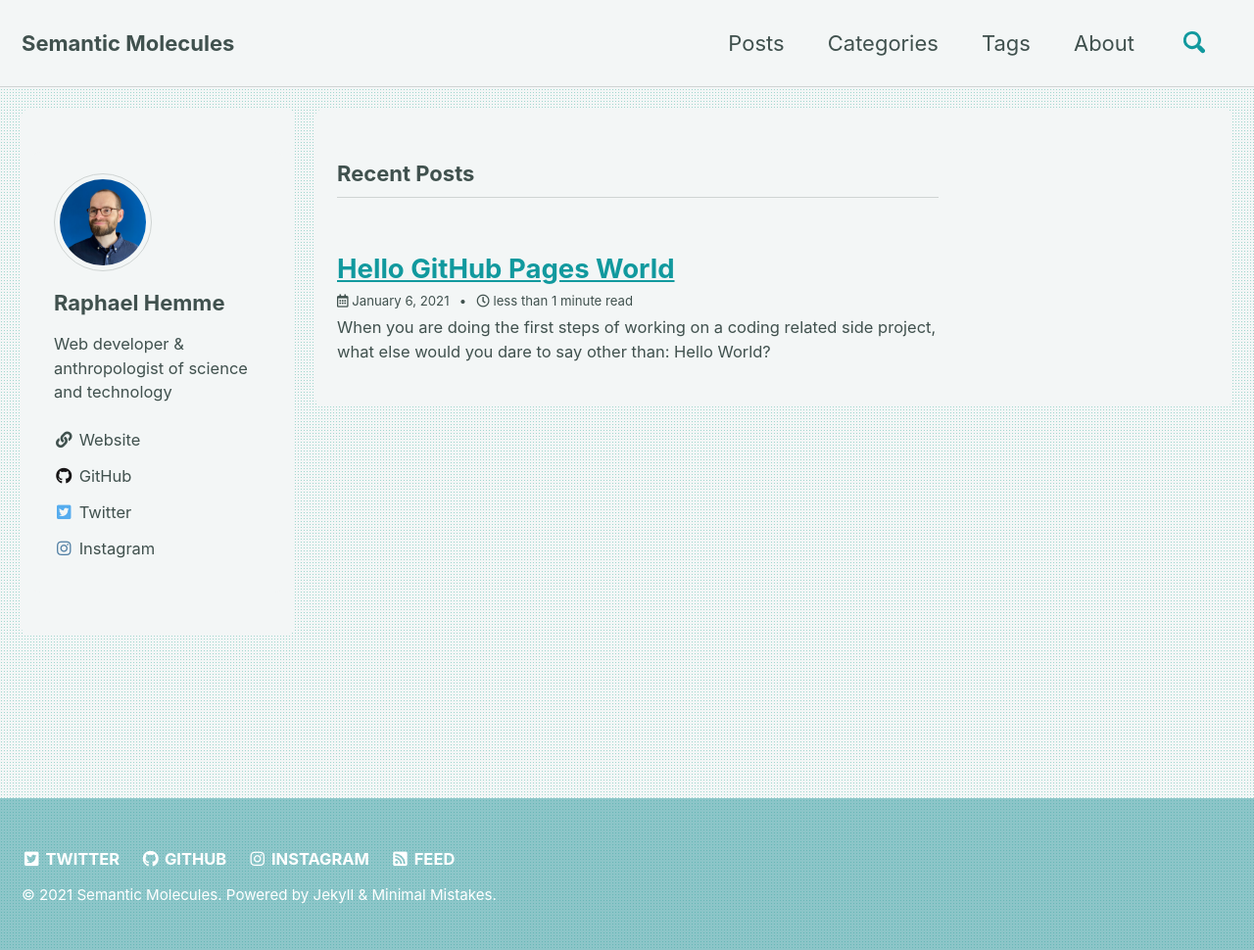
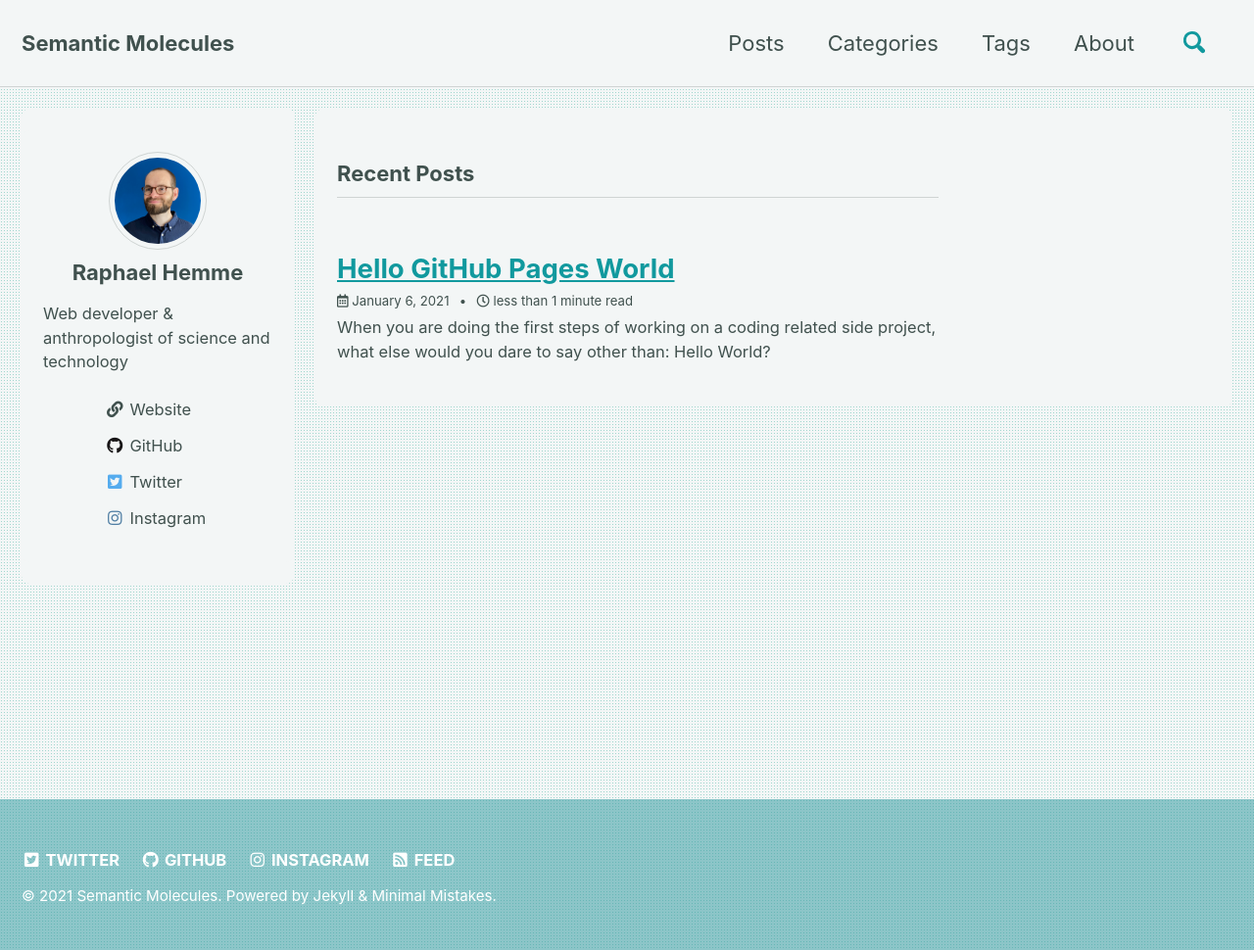
Before and after one commit to Raphael-Hemme/Raphael-Hemme.github.io, a Jekyll site: the page built from index.html, in a window 1280 px wide and 970 px high. Shown: the whole window at 98% size. Built offline with Jekyll 4.4.1, drawn with Linux system fonts in a browser that asks for light colours; cached includes are drawn as plain includes; the list of posts is cut into pages by our own code.

Commit message:
Fix layout issues

```diff
--- a/_includes/sidebar.html
+++ b/_includes/sidebar.html
@@ -5,7 +5,7 @@
     {% for s in page.sidebar %}
       {% if s.image %}
         <img src="{{ s.image | relative_url }}"
-             alt="{% if s.image_alt %}{{ s.image_alt }}{% endif %}">
+            alt="{% if s.image_alt %}{{ s.image_alt }}{% endif %}">
       {% endif %}
       {% if s.title %}<h3>{{ s.title }}</h3>{% endif %}
       {% if s.text %}{{ s.text | markdownify }}{% endif %}
--- a/_sass/minimal-mistakes/_sidebar.scss
+++ b/_sass/minimal-mistakes/_sidebar.scss
@@ -19,18 +19,20 @@
   border-radius: $border-radius;
   margin-top: 1em;
   margin-bottom: 1em;
-  padding: 1em 0.5em 1em 0.5em;
+  padding: 0em;
 
-  display: inline-flex;
-
+  display: flex;
   justify-content: center;
   align-content: center;
-  align-self: flex-start;
   align-items: center;
 
   @include breakpoint($large) {
 
     width: calc(#{$right-sidebar-width-narrow} - 1em);
+    display: inline-flex;
+    justify-self: center;
+
+    margin-bottom: 7em;
 /*     opacity: 0.75;
     -webkit-transition: opacity 0.2s ease-in-out;
     transition: opacity 0.2s ease-in-out; */
@@ -38,8 +40,6 @@
 /*     &:hover {
       opacity: 1;
     } */
-
-
 
 
     &.sticky {
@@ -64,6 +64,14 @@
     border-radius: $border-radius;
     margin-top: 1em;
     padding: 1em;
+
+
+    display: flex;
+    flex-direction: column;
+    justify-content: center;
+    align-content: center;
+    //align-self: flex-start;
+    align-items: center;
   }
 
   h2,
@@ -71,6 +79,7 @@
   h4,
   h5,
   h6 {
+    text-align: center;
     margin-bottom: 0;
     font-family: $sans-serif-narrow;
   }
@@ -139,6 +148,7 @@
   display: flex;
   flex-direction: column;
   justify-content:center;
+  align-items: center;
   width: 36px;
   height: 36px;
 
@@ -160,6 +170,7 @@
     @include breakpoint($large) {
       align-self: center;
       justify-self: center;
+      width: 100%;
       padding: 5px;
       border: 1px solid $border-color;
     }
```
